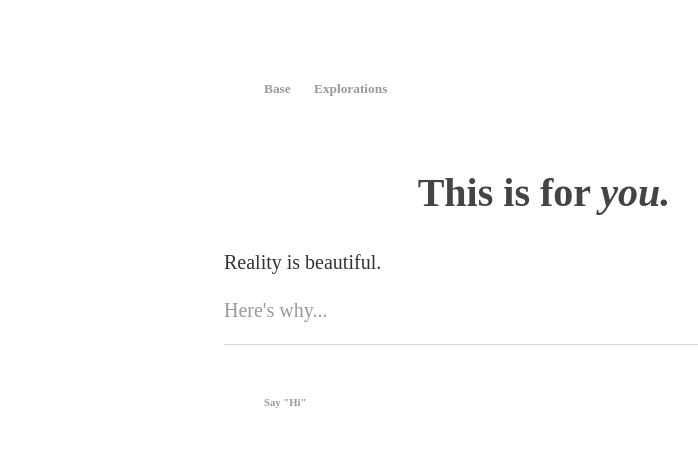
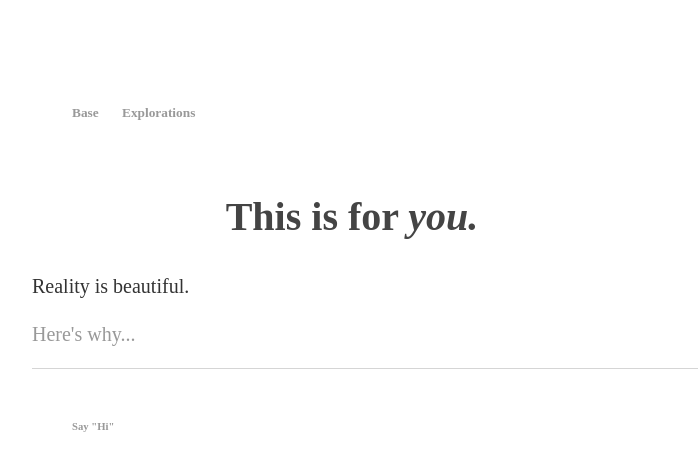
Before and after one commit to ray-dorai/ray-dorai.github.io, a Jekyll site: the page built from index.html, in a window 1280 px wide. Shown: the top 471 px of the page, without its empty margins (32-730 px from the left). Built offline with Jekyll 4.4.1, drawn with Linux system fonts in a browser that asks for light colours.

Commit message:
Update main.css

```diff
--- a/css/main.css
+++ b/css/main.css
@@ -1,6 +1,6 @@
 
 body {
-    margin: 40px auto;
+    margin: 5vw;
     font-family: 'Fjord One', serif;
     max-width: 60vw;
     font-size: smaller;
```
